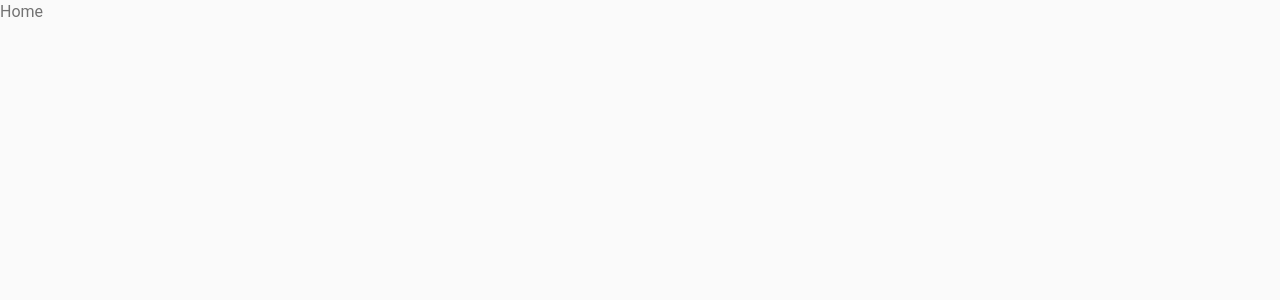
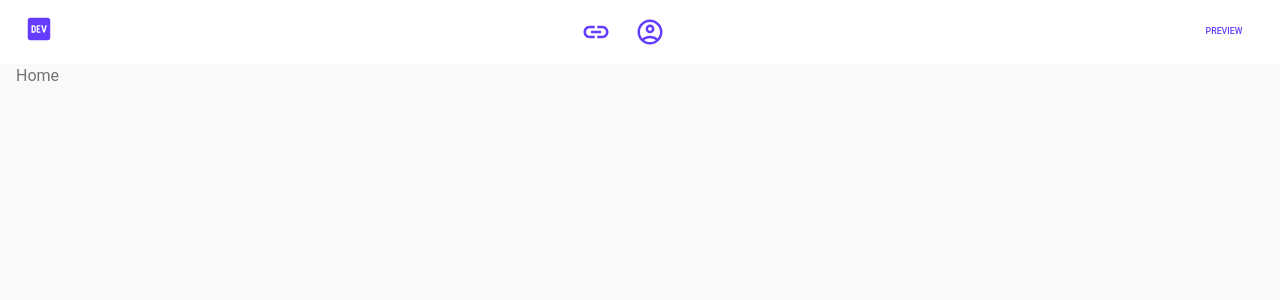
Before and after one commit to olaleykhan/Netree, a React (Vite) app: page / in a window 1280 px wide. Shown: the top 300 px of the page. Built offline with nearby package versions, Linux system fonts and the light colour scheme.

Commit message:
dashboard

```diff
--- a/src/layout/Dashboard.tsx
+++ b/src/layout/Dashboard.tsx
@@ -1,8 +1,16 @@
 import { Outlet } from 'react-router-dom'
+import { Box } from '@mui/material'
+import Header from './Header'
 
 const Dashboard = () => {
   return (
-    <Outlet />
+    <Box>
+      <Header />
+
+     <Box px={2} >
+     <Outlet />
+     </Box>
+    </Box>
   )
 }
 
--- a/src/layout/Header.tsx
+++ b/src/layout/Header.tsx
@@ -1,159 +1,45 @@
 import * as React from 'react';
 import AppBar from '@mui/material/AppBar';
-import Box from '@mui/material/Box';
 import Toolbar from '@mui/material/Toolbar';
 import IconButton from '@mui/material/IconButton';
-import Typography from '@mui/material/Typography';
-import Menu from '@mui/material/Menu';
-import MenuIcon from '@mui/icons-material/Menu';
 import Container from '@mui/material/Container';
-import Avatar from '@mui/material/Avatar';
 import Button from '@mui/material/Button';
-import Tooltip from '@mui/material/Tooltip';
-import MenuItem from '@mui/material/MenuItem';
-import AdbIcon from '@mui/icons-material/Adb';
-
-const pages = ['Products', 'Pricing', 'Blog'];
-const settings = ['Profile', 'Account', 'Dashboard', 'Logout'];
+import Grid from '@mui/material/Grid';
+import LogoDevIcon from '@mui/icons-material/LogoDev';
+import LinkOutlinedIcon from '@mui/icons-material/LinkOutlined';
+import AccountCircleOutlinedIcon from '@mui/icons-material/AccountCircleOutlined';
 
 function Header() {
-  const [anchorElNav, setAnchorElNav] = React.useState<null | HTMLElement>(null);
-  const [anchorElUser, setAnchorElUser] = React.useState<null | HTMLElement>(null);
-
-  const handleOpenNavMenu = (event: React.MouseEvent<HTMLElement>) => {
-    setAnchorElNav(event.currentTarget);
-  };
-  const handleOpenUserMenu = (event: React.MouseEvent<HTMLElement>) => {
-    setAnchorElUser(event.currentTarget);
-  };
-
-  const handleCloseNavMenu = () => {
-    setAnchorElNav(null);
-  };
-
-  const handleCloseUserMenu = () => {
-    setAnchorElUser(null);
-  };
 
   return (
-    <AppBar position="static" color='transparent'>
+    <AppBar position="static" sx={{ bgcolor: '#fff', boxShadow: 'none' }} >
       <Container maxWidth="xl">
         <Toolbar disableGutters>
-          <AdbIcon sx={{ display: { xs: 'none', md: 'flex' }, mr: 1 }} />
-          <Typography
-            variant="h6"
-            noWrap
-            component="a"
-            href="#app-bar-with-responsive-menu"
-            sx={{
-              mr: 2,
-              display: { xs: 'none', md: 'flex' },
-              fontFamily: 'monospace',
-              fontWeight: 700,
-              letterSpacing: '.3rem',
-              color: 'inherit',
-              textDecoration: 'none',
-            }}
-          >
-            LOGO
-          </Typography>
+          <Grid container direction="row" alignItems="center" wrap='nowrap' flexWrap='nowrap' >
+            <Grid item xs="auto" spacing="auto">
+            <LogoDevIcon sx={{ mr: 1, fontSize: '3rem' }} color="primary" />
+            </Grid>
+            <Grid container item justifyContent="center">
+              <Grid item>
+                <IconButton>
+                  <LinkOutlinedIcon sx={{ mr: 1, fontSize: '3rem' }} color="primary" />
+                </IconButton>
+              </Grid>
+              <Grid item>
+              <IconButton>
+                  <AccountCircleOutlinedIcon sx={{ mr: 1, fontSize: '3rem' }} color="primary" />
+                </IconButton>
+              </Grid>
 
-          <Box sx={{ flexGrow: 1, display: { xs: 'flex', md: 'none' } }}>
-            <IconButton
-              size="large"
-              aria-label="account of current user"
-              aria-controls="menu-appbar"
-              aria-haspopup="true"
-              onClick={handleOpenNavMenu}
-              color="inherit"
-            >
-              <MenuIcon />
-            </IconButton>
-            <Menu
-              id="menu-appbar"
-              anchorEl={anchorElNav}
-              anchorOrigin={{
-                vertical: 'bottom',
-                horizontal: 'left',
-              }}
-              keepMounted
-              transformOrigin={{
-                vertical: 'top',
-                horizontal: 'left',
-              }}
-              open={Boolean(anchorElNav)}
-              onClose={handleCloseNavMenu}
-              sx={{
-                display: { xs: 'block', md: 'none' },
-              }}
-            >
-              {pages.map((page) => (
-                <MenuItem key={page} onClick={handleCloseNavMenu}>
-                  <Typography textAlign="center">{page}</Typography>
-                </MenuItem>
-              ))}
-            </Menu>
-          </Box>
-          <AdbIcon sx={{ display: { xs: 'flex', md: 'none' }, mr: 1 }} />
-          <Typography
-            variant="h5"
-            noWrap
-            component="a"
-            href="#app-bar-with-responsive-menu"
-            sx={{
-              mr: 2,
-              display: { xs: 'flex', md: 'none' },
-              flexGrow: 1,
-              fontFamily: 'monospace',
-              fontWeight: 700,
-              letterSpacing: '.3rem',
-              color: 'inherit',
-              textDecoration: 'none',
-            }}
-          >
-            Info Card
-          </Typography>
-          <Box sx={{ flexGrow: 1, display: { xs: 'none', md: 'flex' } }}>
-            {pages.map((page) => (
-              <Button
-                key={page}
-                onClick={handleCloseNavMenu}
-                sx={{ my: 2, color: 'white', display: 'block' }}
-              >
-                {page}
+            </Grid>
+            <Grid xs="auto" item>
+
+              <Button>
+                Preview
               </Button>
-            ))}
-          </Box>
+            </Grid>
 
-          <Box sx={{ flexGrow: 0 }}>
-            <Tooltip title="Open settings">
-              <IconButton onClick={handleOpenUserMenu} sx={{ p: 0 }}>
-                <Avatar alt="Remy Sharp" src="/static/images/avatar/2.jpg" />
-              </IconButton>
-            </Tooltip>
-            <Menu
-              sx={{ mt: '45px' }}
-              id="menu-appbar"
-              anchorEl={anchorElUser}
-              anchorOrigin={{
-                vertical: 'top',
-                horizontal: 'right',
-              }}
-              keepMounted
-              transformOrigin={{
-                vertical: 'top',
-                horizontal: 'right',
-              }}
-              open={Boolean(anchorElUser)}
-              onClose={handleCloseUserMenu}
-            >
-              {settings.map((setting) => (
-                <MenuItem key={setting} onClick={handleCloseUserMenu}>
-                  <Typography textAlign="center">{setting}</Typography>
-                </MenuItem>
-              ))}
-            </Menu>
-          </Box>
+          </Grid>
         </Toolbar>
       </Container>
     </AppBar>
--- a/src/pages/Login.tsx
+++ b/src/pages/Login.tsx
@@ -22,9 +22,7 @@ const Login = () => {
             <AuthWrapper>
                 <Typography variant='h1' > Netree </Typography>
 
-                <Box mt={8} sx={{
-                    // border: '1px solid black'
-                }} >
+                <Box mt={8}  >
                     <Typography gutterBottom variant="h2" >
                         Login
                     </Typography>
@@ -33,15 +31,15 @@ const Login = () => {
                     </Typography>
 
                     <Box component="form" >
-                        <Grid container xs={12} rowGap={3} >
+                        <Grid container rowGap={3} >
                             <Grid item xs={12} >
                                 <Input fullWidth label="Email" name="email" type="email" value={email} id="email" onChange={handleEmailChange} placeholder='Enter your email' />
                             </Grid>
                             <Grid item xs={12}>
                                 <Input label="Password" name="password" type="password" value={password} id="password" onChange={handlePasswordChange} placeholder='Enter your password' />
                             </Grid>
-                            <Grid xs={12} >
-                                <Button fullWidth variant="contained" >Login</Button>
+                            <Grid item xs={12} >
+                                <Button component={Link} to="/" fullWidth variant="contained" >Login</Button>
                             </Grid>
                         </Grid>
                     </Box>
```
